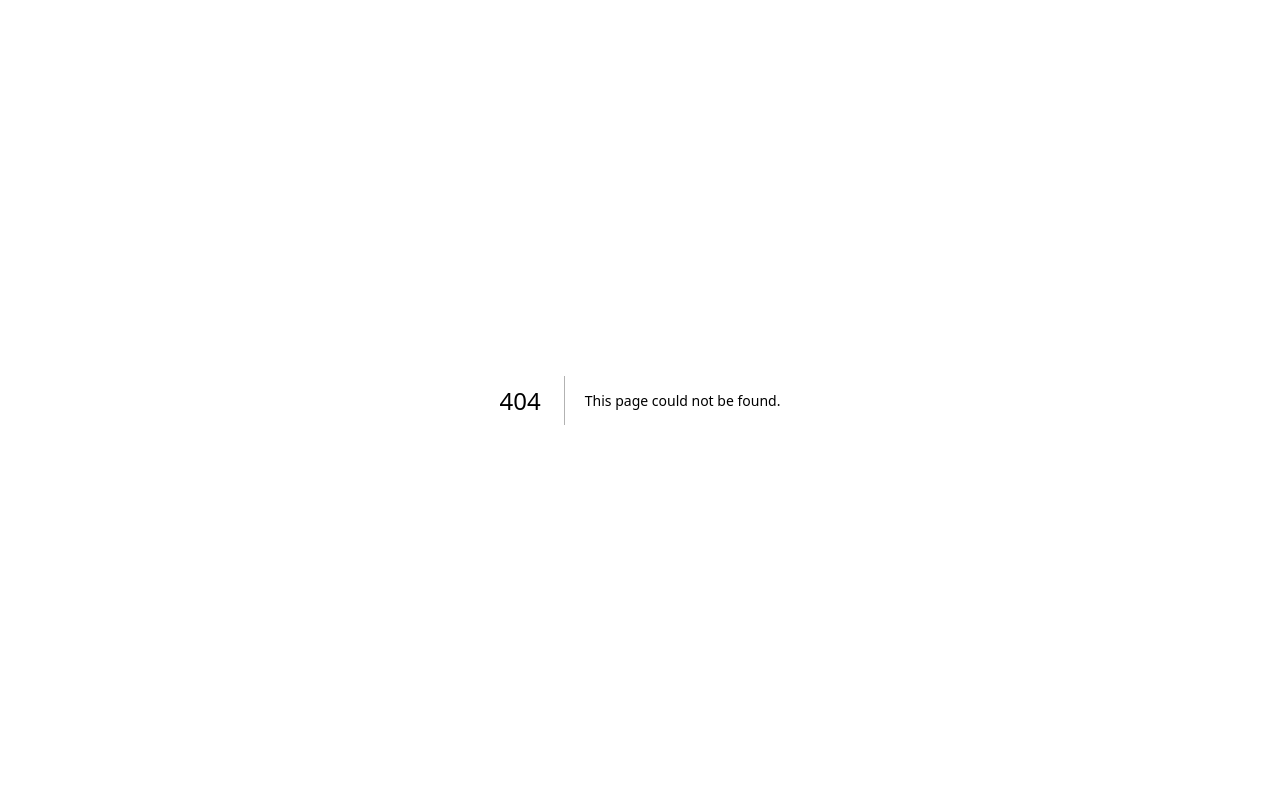
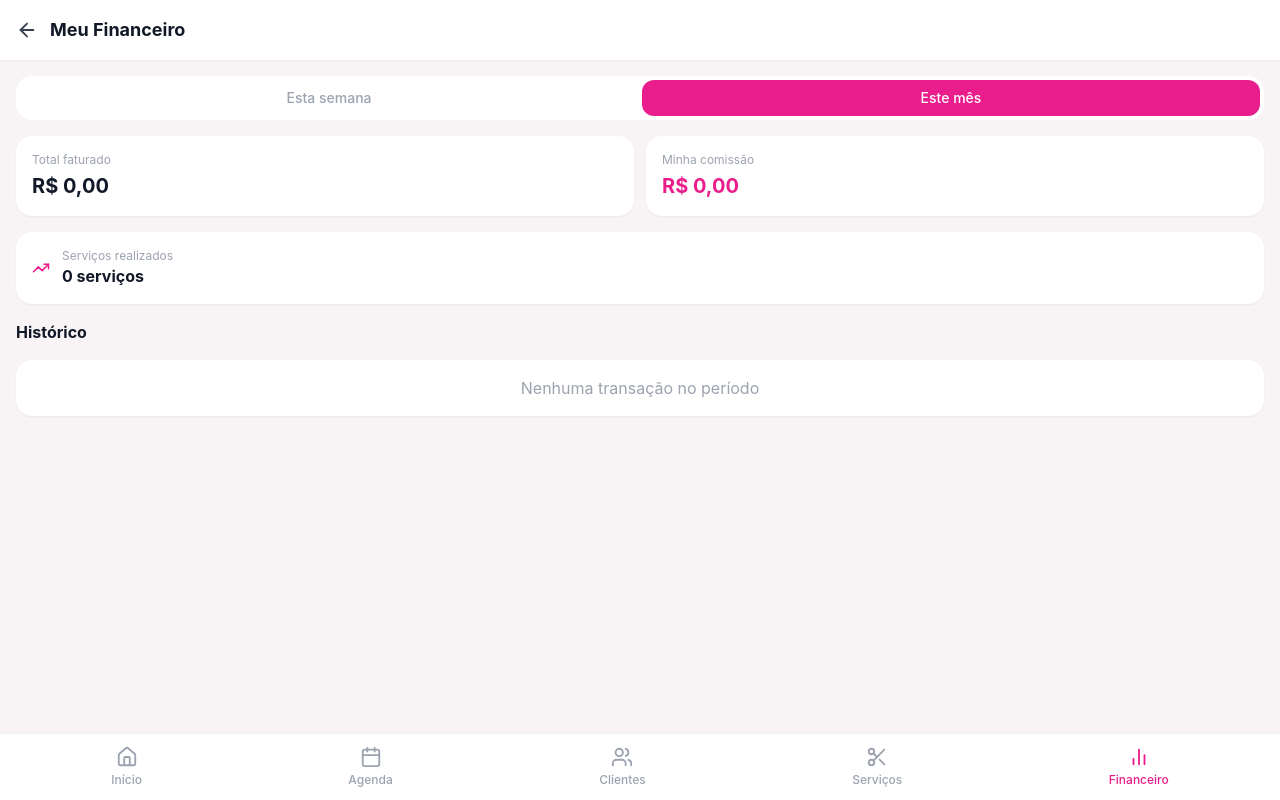
Before and after one commit to juliatedeschi7-creator/salao, a Next.js app: page /funcionario/financeiro in a window 1280 px wide. Before the commit this address had no page. Built offline with nearby package versions, Linux system fonts and the light colour scheme.

Commit message:
Criar page.tsx

```diff
--- /dev/null
+++ b/src/app/funcionario/financeiro/page.tsx
@@ -0,0 +1,160 @@
+'use client'
+
+import { useEffect, useState } from 'react'
+import { supabase } from '@/lib/supabase'
+import { useAuth } from '@/lib/hooks/useAuth'
+import { useRouter } from 'next/navigation'
+import { ArrowLeft, TrendingUp, DollarSign } from 'lucide-react'
+import BottomNav from '@/components/BottomNav'
+import { Home, Calendar, Users, Scissors, BarChart2 } from 'lucide-react'
+
+export default function FuncionarioFinanceiroPage() {
+  const { profile, loading } = useAuth()
+  const router = useRouter()
+  const [salao, setSalao] = useState<any>(null)
+  const [periodo, setPeriodo] = useState<'semana' | 'mes'>('mes')
+  const [transacoes, setTransacoes] = useState<any[]>([])
+  const [profissional, setProfissional] = useState<any>(null)
+
+  useEffect(() => {
+    if (!loading && profile?.salao_id) carregarDados()
+  }, [loading, periodo])
+
+  async function carregarDados() {
+    const { data: sal } = await supabase.from('saloes').select('*')
+      .eq('id', profile!.salao_id!).single()
+    setSalao(sal)
+
+    const { data: prof } = await supabase.from('profissionais').select('*')
+      .eq('profile_id', profile!.id).eq('salao_id', profile!.salao_id!).single()
+    setProfissional(prof)
+
+    const agora = new Date()
+    let inicio = new Date()
+    if (periodo === 'semana') inicio.setDate(agora.getDate() - 7)
+    else inicio = new Date(agora.getFullYear(), agora.getMonth(), 1)
+
+    const { data: trans } = await supabase.from('transacoes')
+      .select('*')
+      .eq('salao_id', profile!.salao_id!)
+      .eq('profissional_id', profile!.id)
+      .gte('data_hora', inicio.toISOString())
+      .order('data_hora', { ascending: false })
+    setTransacoes(trans || [])
+  }
+
+  const cor = salao?.cor_primaria || '#E91E8C'
+  const totalFaturado = transacoes.filter(t => t.tipo === 'receita')
+    .reduce((a, t) => a + t.valor, 0)
+  const totalComissao = transacoes.reduce((a, t) => a + (t.comissao_valor || 0), 0)
+  const totalServicos = transacoes.filter(t => t.tipo === 'receita').length
+
+  const navItems = [
+    { icon: Home, label: 'Início', href: '/funcionario' },
+    { icon: Calendar, label: 'Agenda', href: '/funcionario/agenda' },
+    { icon: Users, label: 'Clientes', href: '/funcionario/clientes' },
+    { icon: Scissors, label: 'Serviços', href: '/funcionario/servicos' },
+    { icon: BarChart2, label: 'Financeiro', href: '/funcionario/financeiro' },
+  ]
+
+  return (
+    <div className="min-h-screen bg-[#f8f4f6] pb-20">
+      <div className="bg-white px-4 py-4 flex items-center gap-3 shadow-sm">
+        <button onClick={() => router.back()}>
+          <ArrowLeft size={22} className="text-gray-700" />
+        </button>
+        <h1 className="font-bold text-gray-900 text-lg flex-1">Meu Financeiro</h1>
+      </div>
+
+      <div className="px-4 py-4 flex flex-col gap-4">
+        <div className="flex bg-white rounded-2xl p-1 gap-1">
+          {(['semana', 'mes'] as const).map(p => (
+            <button key={p} onClick={() => setPeriodo(p)}
+              className={`flex-1 py-2 rounded-xl text-sm font-medium transition-all ${periodo === p ? 'text-white' : 'text-gray-400'}`}
+              style={periodo === p ? { backgroundColor: cor } : {}}>
+              {p === 'semana' ? 'Esta semana' : 'Este mês'}
+            </button>
+          ))}
+        </div>
+
+        {/* Tipo de contrato */}
+        {profissional && (
+          <div className="card flex items-center gap-3">
+            <div className="w-10 h-10 rounded-full flex items-center justify-center"
+              style={{ backgroundColor: salao?.cor_secundaria || '#FCE4F3' }}>
+              <DollarSign size={18} style={{ color: cor }} />
+            </div>
+            <div>
+              <p className="text-xs text-gray-400">Tipo de contrato</p>
+              <p className="font-bold text-gray-900">
+                {profissional.tipo_contrato === 'autonomo' ? 'Autônomo' :
+                  profissional.tipo_contrato === 'clt' ? 'CLT Fixo' : 'CLT + Comissão'}
+              </p>
+              {profissional.comissao_percentual > 0 && (
+                <p className="text-sm text-gray-400">{profissional.comissao_percentual}% de comissão</p>
+              )}
+            </div>
+          </div>
+        )}
+
+        {/* Cards resumo */}
+        <div className="grid grid-cols-2 gap-3">
+          <div className="card">
+            <p className="text-xs text-gray-400">Total faturado</p>
+            <p className="text-xl font-bold text-gray-900 mt-1">
+              R$ {totalFaturado.toLocaleString('pt-BR', { minimumFractionDigits: 2 })}
+            </p>
+          </div>
+          <div className="card">
+            <p className="text-xs text-gray-400">Minha comissão</p>
+            <p className="text-xl font-bold mt-1" style={{ color: cor }}>
+              R$ {totalComissao.toLocaleString('pt-BR', { minimumFractionDigits: 2 })}
+            </p>
+          </div>
+        </div>
+
+        <div className="card flex items-center gap-3">
+          <TrendingUp size={18} style={{ color: cor }} />
+          <div>
+            <p className="text-xs text-gray-400">Serviços realizados</p>
+            <p className="font-bold text-gray-900">{totalServicos} serviços</p>
+          </div>
+        </div>
+
+        {/* Histórico */}
+        <p className="font-bold text-gray-900">Histórico</p>
+        {transacoes.length === 0 ? (
+          <div className="card text-center py-8">
+            <p className="text-gray-400">Nenhuma transação no período</p>
+          </div>
+        ) : (
+          transacoes.map(t => (
+            <div key={t.id} className="card flex items-center gap-3">
+              <div className="w-10 h-10 rounded-full bg-green-50 flex items-center justify-center">
+                <TrendingUp size={16} className="text-green-500" />
+              </div>
+              <div className="flex-1">
+                <p className="font-medium text-gray-900 text-sm">{t.descricao}</p>
+                <p className="text-xs text-gray-400">
+                  {new Date(t.data_hora).toLocaleDateString('pt-BR')}
+                </p>
+              </div>
+              <div className="text-right">
+                <p className="font-bold text-green-500 text-sm">
+                  R$ {t.valor.toFixed(2).replace('.', ',')}
+                </p>
+                {t.comissao_valor > 0 && (
+                  <p className="text-xs" style={{ color: cor }}>
+                    +R$ {t.comissao_valor.toFixed(2).replace('.', ',')} comissão
+                  </p>
+                )}
+              </div>
+            </div>
+          ))
+        )}
+      </div>
+
+      <BottomNav items={navItems} corPrimaria={cor} />
+    </div>
+  )
+}
```
